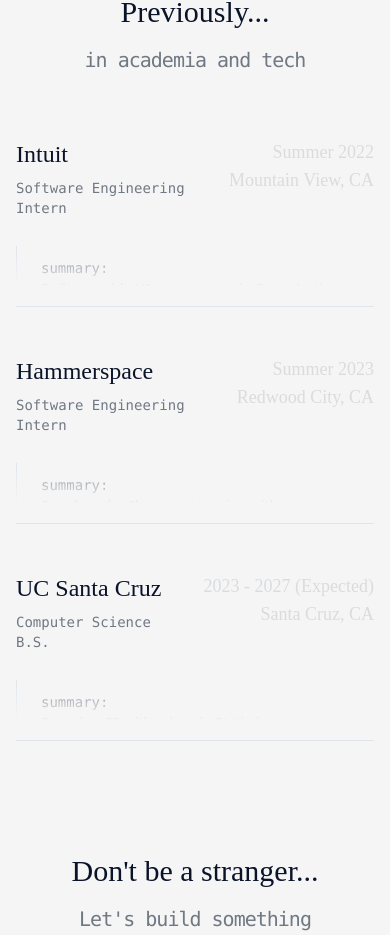
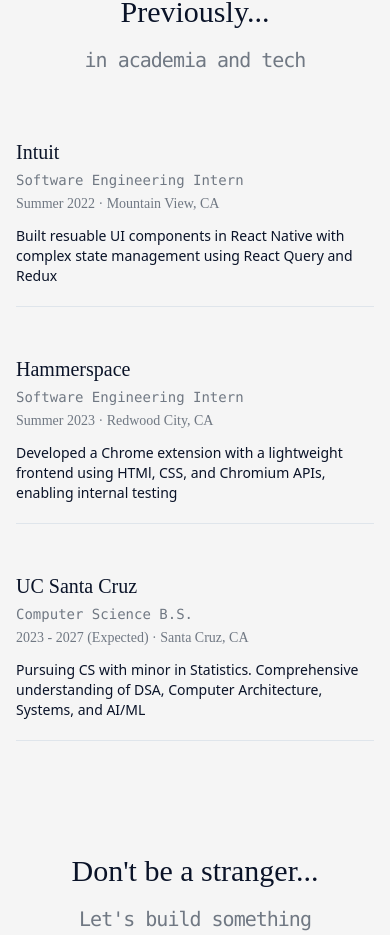
Before and after one commit to vinngo/vinn, a React (Vite) app: page / in a window 390 px wide. Shown: the part 1912-2847 px from the top of the page. Built offline with nearby package versions, Linux system fonts and the light colour scheme.

Commit message:
fix(mobile): experience rendering

```diff
--- a/src/components/common/Experience.tsx
+++ b/src/components/common/Experience.tsx
@@ -1,6 +1,7 @@
 import type { Experience } from "../sections/Experience";
 import { Expandable, ExpandableContent } from "../ui/fabula/expandable";
 import { useExpandable } from "../ui/fabula/expandable-context";
+import { useMediaQuery } from "../../hooks/useMediaQuery";
 import Emphasis from "./Emphasis";
 import { motion } from "framer-motion";
 
@@ -42,7 +43,35 @@
   );
 }
 
+function MobileExperience({ experience }: ExperienceProps) {
+  return (
+    <div className="font-light">
+      <div style={{ fontFamily: "Lora" }}>
+        <div className="text-xl mb-1">{experience.organization}</div>
+        <div className="font-mono text-sm text-muted-foreground mb-1">
+          {experience.title}
+        </div>
+        <div
+          className="text-sm text-muted-foreground mb-3"
+          style={{ fontFamily: "Lora" }}
+        >
+          {experience.period} &middot; {experience.location}
+        </div>
+      </div>
+      <div className="font-extralight text-sm font-sans">
+        <div className="text-foreground">{experience.description}</div>
+      </div>
+    </div>
+  );
+}
+
 export default function ExperienceComponent({ experience }: ExperienceProps) {
+  const isMobile = useMediaQuery("(max-width: 640px)");
+
+  if (isMobile) {
+    return <MobileExperience experience={experience} />;
+  }
+
   return (
     <Expandable trigger={<ExperienceTrigger experience={experience} />}>
       <ExpandableContent className="font-extralight text-sm font-sans">
--- /dev/null
+++ b/src/hooks/useMediaQuery.ts
@@ -0,0 +1,18 @@
+import { useState, useEffect } from "react";
+
+export const useMediaQuery = (query: string) => {
+  const [matches, setMatches] = useState(false);
+
+  useEffect(() => {
+    const media = window.matchMedia(query);
+    if (media.matches !== matches) {
+      setMatches(media.matches);
+    }
+
+    const listener = () => setMatches(media.matches);
+    media.addEventListener("change", listener);
+    return () => media.removeEventListener("change", listener);
+  }, [matches, query]);
+
+  return matches;
+};
```
